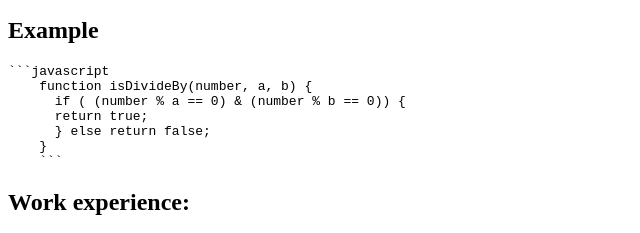
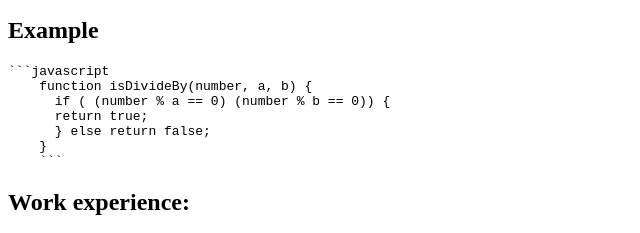
Before and after one commit to Shikasvrr/rsschool-cv, a plain HTML site: page index.html in a window 1280 px wide. Shown: the part 407-640 px from the top of the page, 0-640 px from the left. Drawn offline with Linux system fonts and the light colour scheme.

Commit message:
docs: fix html file

````diff
--- a/index.html
+++ b/index.html
@@ -26,7 +26,7 @@
 <h2>Example</h2>
 <pre>```javascript
     function isDivideBy(number, a, b) {
-      if ( (number % a == 0) & (number % b == 0)) {
+      if ( (number % a == 0) (number % b == 0)) {
       return true;
       } else return false;
     }
````
